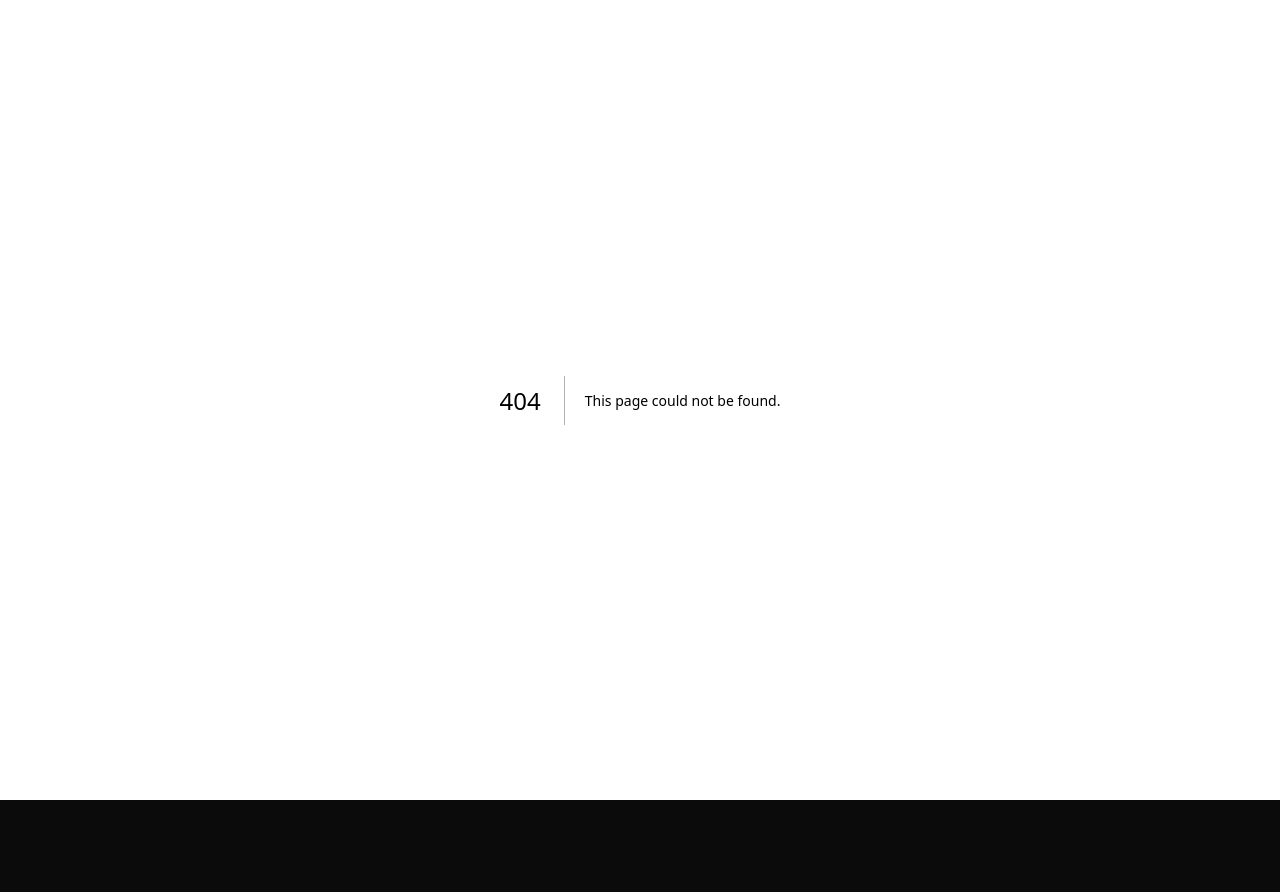
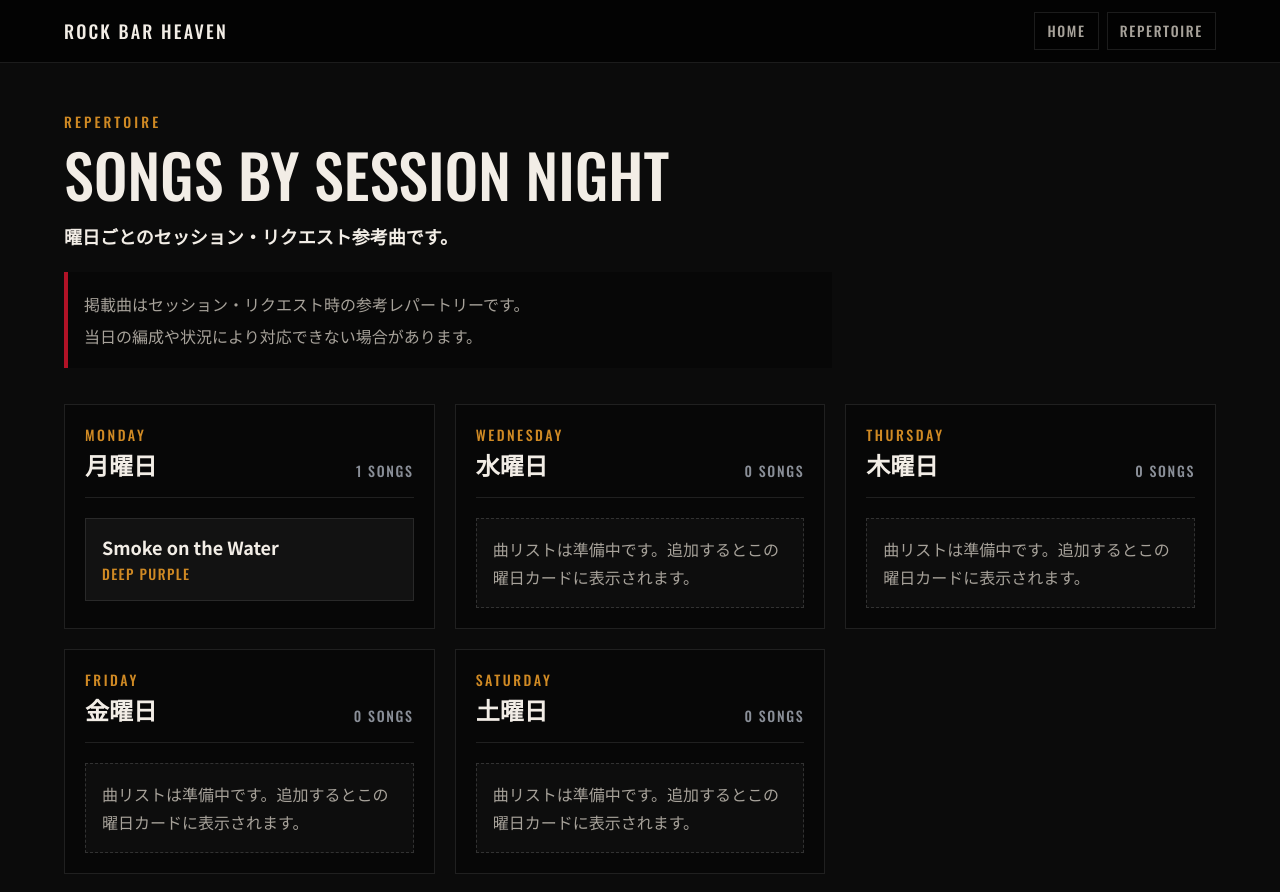
Before and after one commit to 69barheaven-bot/heaven, a Next.js app: page /repertoire in a window 1280 px wide. Before the commit this address had no page. Shown: the top 892 px of the page. Before the commit the page ends 800 px from the top, so only its background shows below. Built offline with nearby package versions, Linux system fonts and the light colour scheme.

Commit message:
Add repertoire page

```diff
--- a/app/page.tsx
+++ b/app/page.tsx
@@ -7,6 +7,7 @@ import Hero from "@/components/Hero";
 import LiveSession from "@/components/LiveSession";
 import Music from "@/components/Music";
 import PrivateParty from "@/components/PrivateParty";
+import SiteNav from "@/components/SiteNav";
 import SystemInfo from "@/components/SystemInfo";
 import { artists, musicGenres } from "@/data/music";
 import { siteConfig } from "@/data/siteConfig";
@@ -51,6 +52,7 @@ export default function Home() {
         dangerouslySetInnerHTML={{ __html: JSON.stringify(structuredData) }}
       />
       <main className="min-h-screen bg-heaven-base text-heaven-text">
+        <SiteNav />
         <Hero />
         <About />
         <LiveSession />
--- /dev/null
+++ b/app/repertoire/page.tsx
@@ -0,0 +1,70 @@
+import type { Metadata } from "next";
+import BottomCTA from "@/components/BottomCTA";
+import RepertoireList from "@/components/RepertoireList";
+import SiteNav from "@/components/SiteNav";
+import { siteConfig } from "@/data/siteConfig";
+
+const repertoireUrl = `${siteConfig.siteUrl.replace(/\/$/, "")}/repertoire`;
+
+export const metadata: Metadata = {
+  title: "Repertoire | Rock Bar Heaven Akasaka",
+  description:
+    "Rock Bar Heaven Akasakaの曜日別レパートリー。セッションやリクエストの参考に、演奏可能曲・対応曲を掲載しています。",
+  alternates: {
+    canonical: repertoireUrl,
+  },
+  openGraph: {
+    title: "Repertoire | Rock Bar Heaven Akasaka",
+    description:
+      "Rock Bar Heaven Akasakaの曜日別レパートリー。セッションやリクエストの参考に、演奏可能曲・対応曲を掲載しています。",
+    type: "website",
+    url: repertoireUrl,
+    siteName: siteConfig.nameEn,
+    locale: "ja_JP",
+    images: [
+      {
+        url: siteConfig.ogImage,
+        width: 1200,
+        height: 630,
+        alt: siteConfig.ogImageAlt,
+      },
+    ],
+  },
+  twitter: {
+    card: "summary_large_image",
+    title: "Repertoire | Rock Bar Heaven Akasaka",
+    description:
+      "Rock Bar Heaven Akasakaの曜日別レパートリー。セッションやリクエストの参考に、演奏可能曲・対応曲を掲載しています。",
+    images: [siteConfig.ogImage],
+  },
+};
+
+export default function RepertoirePage() {
+  return (
+    <>
+      <SiteNav />
+      <main className="min-h-screen bg-heaven-base px-5 pb-28 pt-28 text-heaven-text sm:px-8 lg:px-12">
+        <section className="fade-up mx-auto max-w-6xl">
+          <p className="mb-3 font-heading text-sm uppercase tracking-[0.22em] text-heaven-amber">
+            Repertoire
+          </p>
+          <h1 className="max-w-4xl font-heading text-4xl uppercase leading-none text-heaven-text sm:text-6xl">
+            Songs by Session Night
+          </h1>
+          <p className="mt-4 max-w-2xl text-lg font-semibold leading-8 text-heaven-text">
+            曜日ごとのセッション・リクエスト参考曲です。
+          </p>
+          <p className="mt-5 max-w-3xl border-l-4 border-heaven-red bg-black/35 px-4 py-4 leading-8 text-heaven-muted">
+            掲載曲はセッション・リクエスト時の参考レパートリーです。
+            <br />
+            当日の編成や状況により対応できない場合があります。
+          </p>
+        </section>
+        <section className="fade-up mx-auto mt-9 max-w-6xl">
+          <RepertoireList />
+        </section>
+      </main>
+      <BottomCTA />
+    </>
+  );
+}
--- a/app/sitemap.ts
+++ b/app/sitemap.ts
@@ -2,6 +2,8 @@ import type { MetadataRoute } from "next";
 import { siteConfig } from "@/data/siteConfig";
 
 export default function sitemap(): MetadataRoute.Sitemap {
+  const baseUrl = siteConfig.siteUrl.replace(/\/$/, "");
+
   return [
     {
       url: siteConfig.siteUrl,
@@ -9,5 +11,11 @@ export default function sitemap(): MetadataRoute.Sitemap {
       changeFrequency: "weekly",
       priority: 1,
     },
+    {
+      url: `${baseUrl}/repertoire`,
+      lastModified: new Date(),
+      changeFrequency: "weekly",
+      priority: 0.7,
+    },
   ];
 }
--- /dev/null
+++ b/components/RepertoireList.tsx
@@ -0,0 +1,50 @@
+import { repertoireByDay } from "@/data/repertoire";
+
+export default function RepertoireList() {
+  return (
+    <div className="grid gap-5 md:grid-cols-2 xl:grid-cols-3">
+      {repertoireByDay.map((day) => (
+        <article
+          className="border border-white/10 bg-black/35 p-5"
+          key={day.day}
+        >
+          <div className="mb-5 flex items-end justify-between gap-4 border-b border-white/10 pb-4">
+            <div>
+              <p className="font-heading text-sm uppercase tracking-[0.18em] text-heaven-amber">
+                {day.day}
+              </p>
+              <h2 className="mt-1 text-2xl font-bold text-heaven-text">{day.label}</h2>
+            </div>
+            <span className="font-heading text-sm uppercase tracking-[0.12em] text-heaven-steel">
+              {day.songs.length} songs
+            </span>
+          </div>
+          {day.songs.length > 0 ? (
+            <ul className="space-y-3">
+              {day.songs.map((song) => (
+                <li
+                  className="border border-white/10 bg-heaven-panel/70 p-4"
+                  key={`${day.day}-${song.title}-${song.artist}`}
+                >
+                  <p className="text-lg font-bold leading-snug text-heaven-text">
+                    {song.title}
+                  </p>
+                  <p className="mt-1 font-heading text-sm uppercase tracking-[0.1em] text-heaven-amber">
+                    {song.artist}
+                  </p>
+                  {song.note ? (
+                    <p className="mt-3 text-sm leading-6 text-heaven-muted">{song.note}</p>
+                  ) : null}
+                </li>
+              ))}
+            </ul>
+          ) : (
+            <p className="border border-dashed border-white/15 bg-heaven-panel/45 p-4 leading-7 text-heaven-muted">
+              曲リストは準備中です。追加するとこの曜日カードに表示されます。
+            </p>
+          )}
+        </article>
+      ))}
+    </div>
+  );
+}
--- /dev/null
+++ b/components/SiteNav.tsx
@@ -0,0 +1,33 @@
+import Link from "next/link";
+import { siteConfig } from "@/data/siteConfig";
+
+const navItems = [
+  { href: "/", label: "Home" },
+  { href: "/repertoire", label: "Repertoire" },
+];
+
+export default function SiteNav() {
+  return (
+    <header className="fixed inset-x-0 top-0 z-50 border-b border-white/10 bg-black/70 px-5 py-3 backdrop-blur sm:px-8 lg:px-12">
+      <nav className="mx-auto flex max-w-6xl items-center justify-between gap-4">
+        <Link
+          className="font-heading text-base uppercase tracking-[0.12em] text-heaven-text sm:text-lg"
+          href="/"
+        >
+          {siteConfig.nameJa}
+        </Link>
+        <div className="flex items-center gap-2">
+          {navItems.map((item) => (
+            <Link
+              className="border border-white/10 bg-black/25 px-3 py-2 font-heading text-xs uppercase tracking-[0.12em] text-heaven-muted transition duration-300 hover:border-heaven-red hover:text-heaven-text sm:text-sm"
+              href={item.href}
+              key={item.href}
+            >
+              {item.label}
+            </Link>
+          ))}
+        </div>
+      </nav>
+    </header>
+  );
+}
--- /dev/null
+++ b/data/repertoire.ts
@@ -0,0 +1,44 @@
+export type RepertoireSong = {
+  title: string;
+  artist: string;
+  note?: string;
+};
+
+export type RepertoireDay = {
+  day: string;
+  label: string;
+  songs: RepertoireSong[];
+};
+
+export const repertoireByDay: RepertoireDay[] = [
+  {
+    day: "Monday",
+    label: "月曜日",
+    songs: [
+      {
+        title: "Smoke on the Water",
+        artist: "Deep Purple",
+      },
+    ],
+  },
+  {
+    day: "Wednesday",
+    label: "水曜日",
+    songs: [],
+  },
+  {
+    day: "Thursday",
+    label: "木曜日",
+    songs: [],
+  },
+  {
+    day: "Friday",
+    label: "金曜日",
+    songs: [],
+  },
+  {
+    day: "Saturday",
+    label: "土曜日",
+    songs: [],
+  },
+];
```
Also changed, not shown: 1 other file (tests, documents, lock files or other folders).
